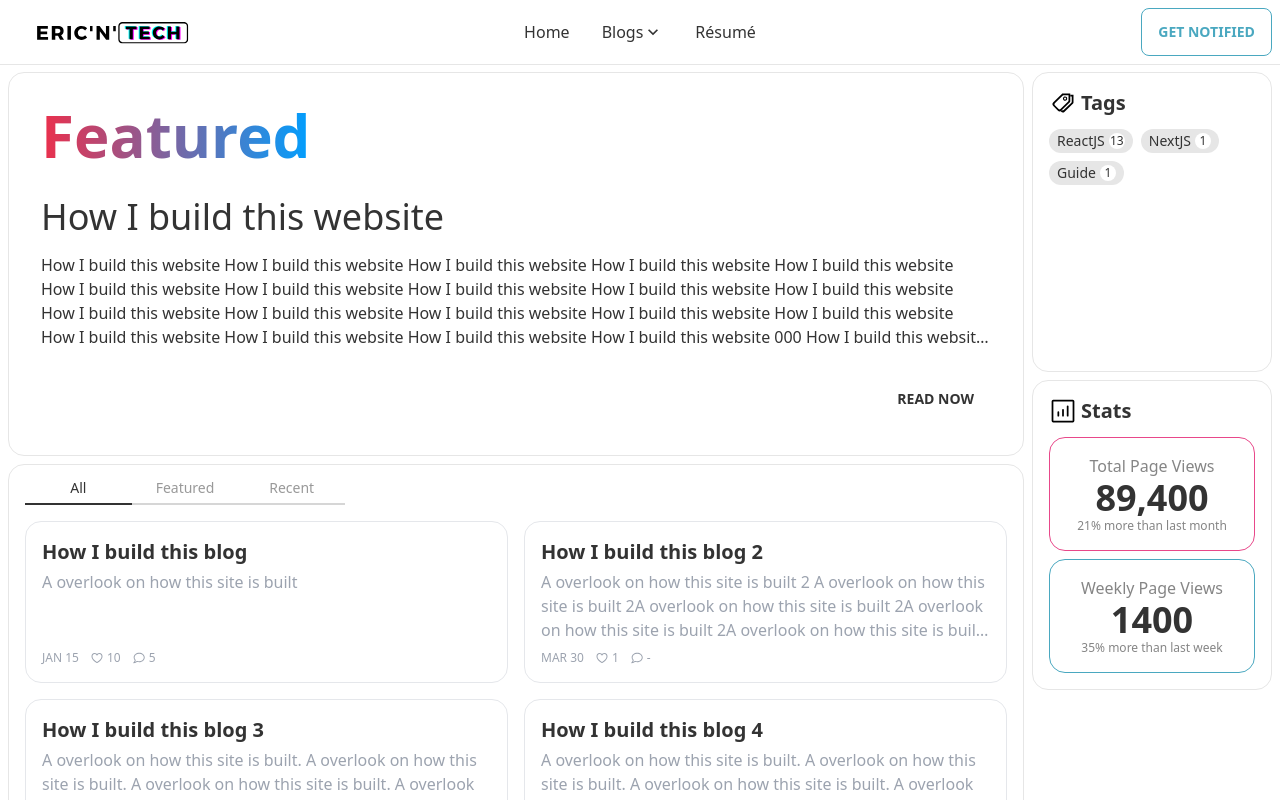
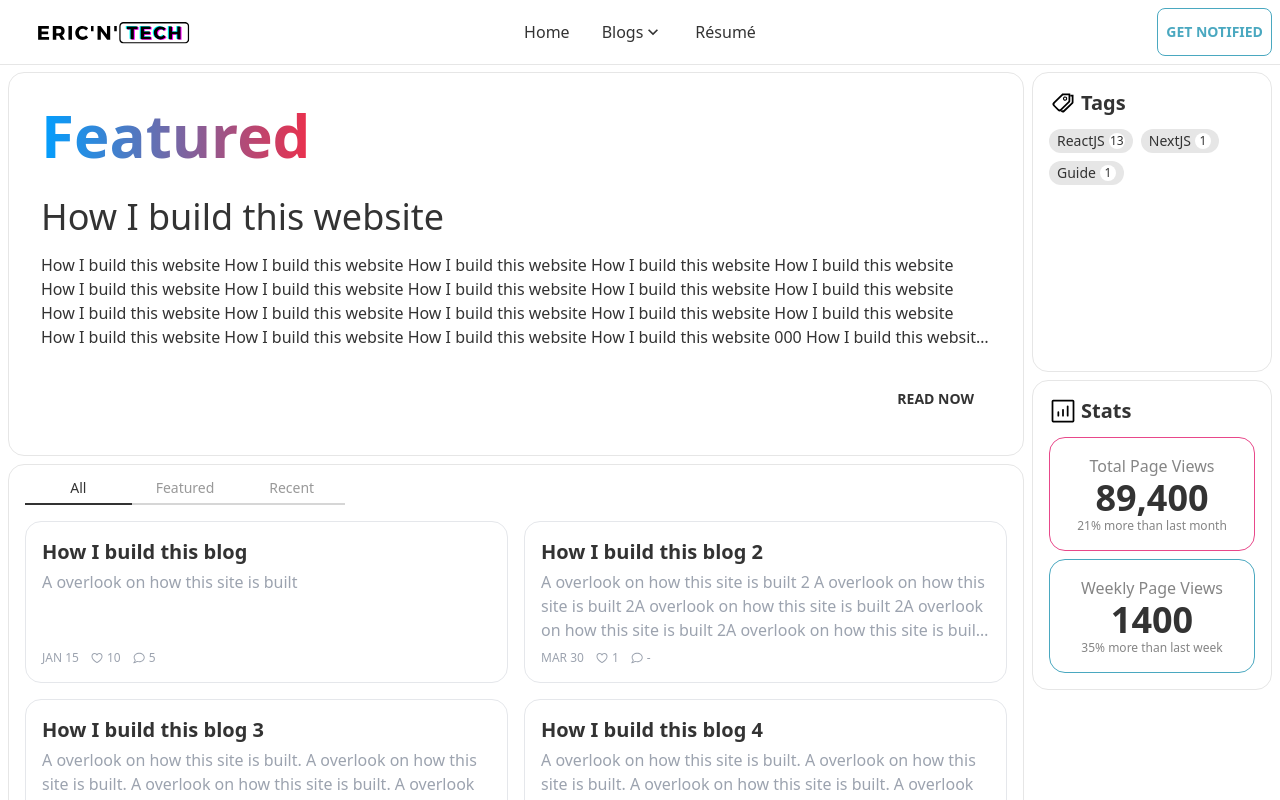
Before and after one commit to ericyangchen/ericntech, a Next.js app: page /blogs in a window 1280 px wide. Shown: the top 800 px of the page. Built offline with nearby package versions, Linux system fonts and the light colour scheme.

Commit message:
🚧 some style fixes

```diff
--- a/app/blogs/(overview)/page.tsx
+++ b/app/blogs/(overview)/page.tsx
@@ -1,12 +1,10 @@
 import FeaturedSection from "./components/FeaturedSection";
 import ListSection from "./components/ListSection";
-import RecentSection from "./components/RecentSection";
 
 export default function BlogOverviewPage() {
   return (
     <div className="flex flex-col gap-2 bg-base-100">
       <FeaturedSection />
-      {/* <RecentSection /> */}
       <ListSection />
     </div>
   );
--- a/app/components/CustomHead.tsx
+++ b/app/components/CustomHead.tsx
@@ -1,10 +1,10 @@
 interface Props {
   title?: string;
 }
-export default function CustomHead({ title = "Home — Eric & TECH" }: Props) {
+export default function CustomHead({ title = "Home" }: Props) {
   return (
     <>
-      <title>{title}</title>
+      <title>{`${title} | Eric 'N' Tech`}</title>
       <meta content="width=device-width, initial-scale=1" name="viewport" />
       <meta
         name="description"
--- a/app/components/Navbar.tsx
+++ b/app/components/Navbar.tsx
@@ -5,7 +5,7 @@ import LogoNormal from "./icons/logo/black/LogoNormal";
 export default function Navbar() {
   return (
     <div className="h-16 navbar ">
-      {/* Mobile: Drawer */}
+      {/* Logo & Mobile: Drawer */}
       <div className="navbar-start">
         <div className="dropdown">
           {/* Drawer Icon */}
@@ -35,13 +35,13 @@ export default function Navbar() {
               </a>
               <ul className="p-2">
                 <li>
+                  <a>All</a>
+                </li>
+                <li>
                   <a>Featured</a>
                 </li>
                 <li>
                   <a>Recent</a>
-                </li>
-                <li>
-                  <a>All</a>
                 </li>
               </ul>
             </li>
@@ -52,9 +52,9 @@ export default function Navbar() {
         </div>
 
         {/* Logo */}
-        <div className="flex items-center justify-center text-xl font-semibold normal-case">
+        <button className="flex items-center justify-center p-0 font-semibold normal-case btn btn-ghost h-fit">
           <LogoNormal width={200} height={52} />
-        </div>
+        </button>
       </div>
 
       {/* Desktop: Navbar Menu */}
@@ -78,13 +78,13 @@ export default function Navbar() {
             </a>
             <ul className="p-2 border w-52 bg-base-100 border-base-200">
               <li>
+                <a>All</a>
+              </li>
+              <li>
                 <a>Featured</a>
               </li>
               <li>
                 <a>Recent</a>
-              </li>
-              <li>
-                <a>All</a>
               </li>
             </ul>
           </li>
@@ -96,7 +96,7 @@ export default function Navbar() {
 
       {/* Navbar Buttons */}
       <div className="navbar-end">
-        <a className="btn btn-outline btn-info">Get Notified</a>
+        <a className="p-2 btn btn-outline btn-info">Get Notified</a>
       </div>
     </div>
   );
--- a/app/globals.css
+++ b/app/globals.css
@@ -7,13 +7,13 @@
 
   background: -webkit-linear-gradient(
     to right,
-    #ec2f4b,
-    #009fff
+    #009fff,
+    #ec2f4b
   ); /* Chrome 10-25, Safari 5.1-6 */
   background: linear-gradient(
     to right,
-    #ec2f4b,
-    #009fff
+    #009fff,
+    #ec2f4b
   ); /* W3C, IE 10+/ Edge, Firefox 16+, Chrome 26+, Opera 12+, Safari 7+ */
 }
 
```
Also changed, not shown: 1 other file (tests, documents, lock files or other folders).
